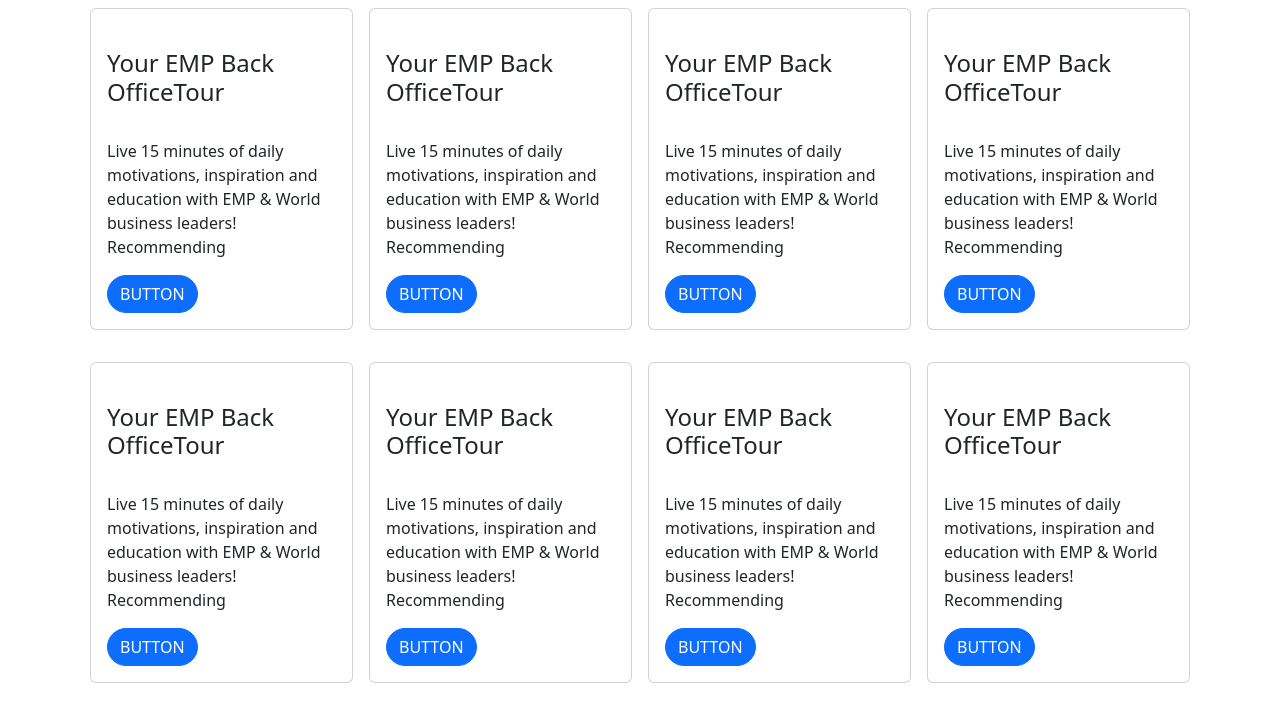
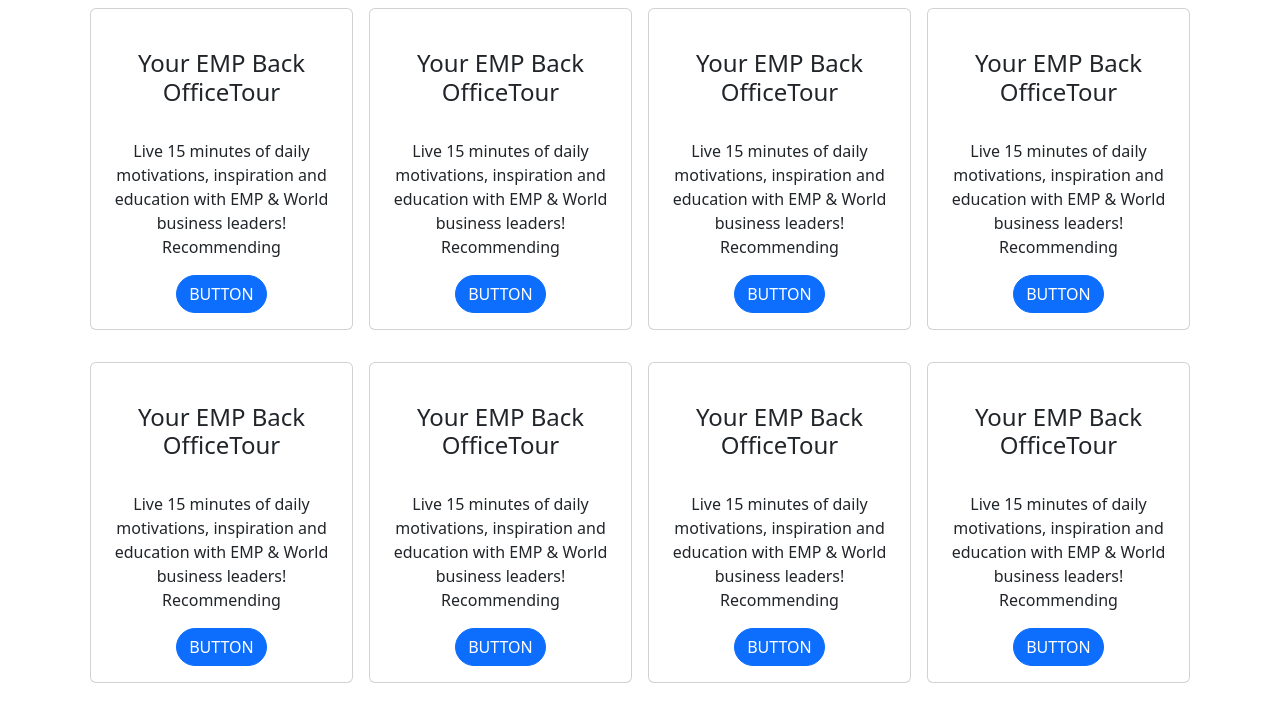
Before and after one commit to anaissnnk/frameworks, a plain HTML site: page index.html in a window 1280 px wide. Drawn offline with nearby package versions, Linux system fonts and the light colour scheme.

Commit message:
Center Card Body

```diff
--- a/index.html
+++ b/index.html
@@ -13,7 +13,7 @@
     <!-- First Card -->
         <div class="p-2">
         <div class="card">
-        <div class="card-body">
+        <div class="card-body text-center">
     <img class ="card-img-top" src =""><br>
     <h4 class="card-title">Your EMP Back OfficeTour</h4><br>
     <p class="card-text">Live 15 minutes of daily motivations, inspiration and education with EMP & World business leaders!<br>
@@ -25,7 +25,7 @@
     <!-- Second Card -->
     <div class="p-2">
         <div class="card">
-        <div class="card-body">
+        <div class="card-body text-center">
     <img class ="card-img-top" src =""><br>
     <h4 class="card-title">Your EMP Back OfficeTour</h4><br>
     <p class="card-text">Live 15 minutes of daily motivations, inspiration and education with EMP & World business leaders!<br>
@@ -37,7 +37,7 @@
     <!-- Third Card -->
     <div class="p-2">
         <div class="card">
-        <div class="card-body">
+        <div class="card-body text-center">
     <img class ="card-img-top" src =""><br>
     <h4 class="card-title">Your EMP Back OfficeTour</h4><br>
     <p class="card-text">Live 15 minutes of daily motivations, inspiration and education with EMP & World business leaders!<br>
@@ -49,7 +49,7 @@
     <!-- Fourth Card -->
     <div class="p-2">
         <div class="card">
-        <div class="card-body">
+        <div class="card-body text-center">
     <img class ="card-img-top" src =""><br>
     <h4 class="card-title">Your EMP Back OfficeTour</h4><br>
     <p class="card-text">Live 15 minutes of daily motivations, inspiration and education with EMP & World business leaders!<br>
@@ -66,7 +66,7 @@
     <!-- First Card -->
         <div class="p-2">
         <div class="card">
-        <div class="card-body">
+        <div class="card-body text-center">
     <img class ="card-img-top" src =""><br>
     <h4 class="card-title">Your EMP Back OfficeTour</h4><br>
     <p class="card-text">Live 15 minutes of daily motivations, inspiration and education with EMP & World business leaders!<br>
@@ -78,7 +78,7 @@
     <!-- Second Card -->
     <div class="p-2">
         <div class="card">
-        <div class="card-body">
+        <div class="card-body text-center">
     <img class ="card-img-top" src =""><br>
     <h4 class="card-title">Your EMP Back OfficeTour</h4><br>
     <p class="card-text">Live 15 minutes of daily motivations, inspiration and education with EMP & World business leaders!<br>
@@ -90,7 +90,7 @@
     <!-- Third Card -->
     <div class="p-2">
         <div class="card">
-        <div class="card-body">
+        <div class="card-body text-center">
     <img class ="card-img-top" src =""><br>
     <h4 class="card-title">Your EMP Back OfficeTour</h4><br>
     <p class="card-text">Live 15 minutes of daily motivations, inspiration and education with EMP & World business leaders!<br>
@@ -102,7 +102,7 @@
     <!-- Fourth Card -->
     <div class="p-2">
         <div class="card">
-        <div class="card-body">
+        <div class="card-body text-center">
     <img class ="card-img-top" src =""><br>
     <h4 class="card-title">Your EMP Back OfficeTour</h4><br>
     <p class="card-text">Live 15 minutes of daily motivations, inspiration and education with EMP & World business leaders!<br>
```
